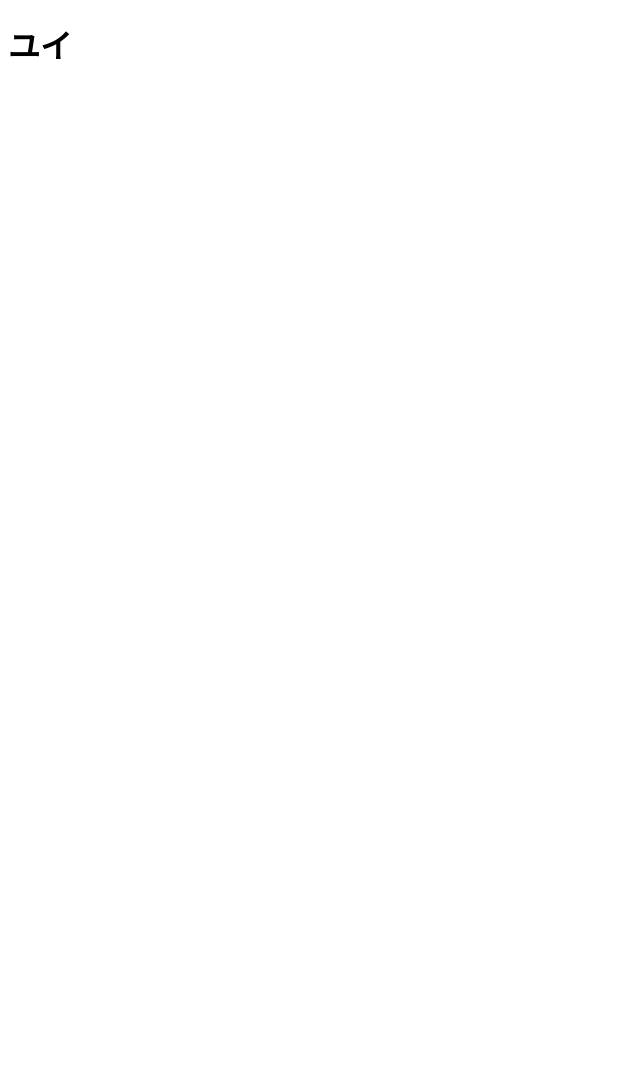
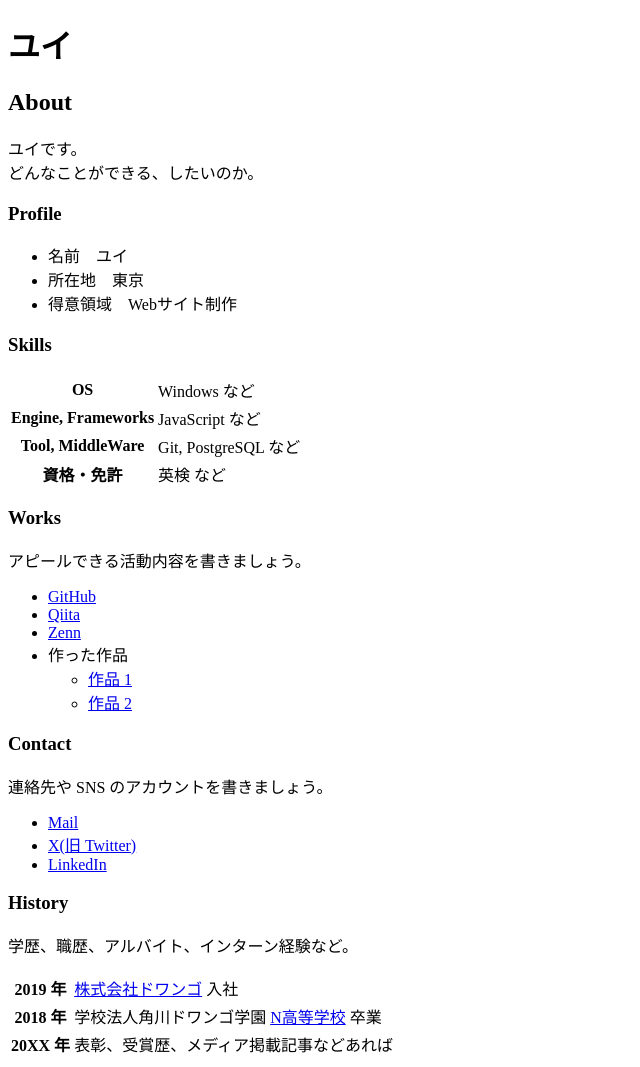
Before and after one commit to Yui-1219/Yui-1219.github.io, a plain HTML site: page index.html in a window 1280 px wide. Shown: the whole page, without its empty margins (0-640 px from the left). Before the commit the page ends 800 px from the top, so only its background shows below. Drawn offline with Linux system fonts and the light colour scheme.

Commit message:
ポートフォリオに必要な情報を追加

```diff
--- a/index.html
+++ b/index.html
@@ -7,5 +7,79 @@
   </head>
   <body>
     <h1>ユイ</h1>
+
+    <h2>About</h2>
+    <p>
+      ユイです。<br>
+      どんなことができる、したいのか。
+    </p>
+
+    <h3>Profile</h3>
+    <ul>
+      <li>名前　ユイ</li>
+      <li>所在地　東京</li>
+      <li>得意領域　Webサイト制作</li>
+    </ul>
+
+    <h3>Skills</h3>
+    <table>
+      <tr>
+        <th>OS</th>
+        <td>Windows など</td>
+      </tr>
+      <tr>
+        <th>Engine, Frameworks</th>
+        <td>JavaScript など</td>
+      </tr>
+      <tr>
+        <th>Tool, MiddleWare</th>
+        <td>Git, PostgreSQL など</td>
+      </tr>
+      <tr>
+        <th>資格・免許</th>
+        <td>英検 など</td>
+      </tr>
+    </table>
+
+    <h3>Works</h3>
+    <p>アピールできる活動内容を書きましょう。</p>
+    <ul>
+      <li><a href="https://github.com/">GitHub</a></li>
+      <li><a href="https://qiita.com/">Qiita</a></li>
+      <li><a href="https://zenn.dev/">Zenn</a></li>
+      <li>
+        作った作品
+        <ul>
+          <li><a href="https://example.com/">作品 1</a></li>
+          <li><a href="https://example.com/">作品 2</a></li>
+        </ul>
+      </li>
+    </ul>
+
+    <h3>Contact</h3>
+    <p>連絡先や SNS のアカウントを書きましょう。</p>
+    <ul>
+      <li><a href="mailto:name@example.com">Mail</a></li>
+      <li><a href="https://twitter.com/n_yobikou">X(旧 Twitter)</a></li>
+      <li><a href="https://www.linkedin.com/">LinkedIn</a></li>
+    </ul>
+
+    <h3>History</h3>
+    <p>学歴、職歴、アルバイト、インターン経験など。</p>
+    <table>
+      <tr>
+        <th>2019 年</th>
+        <td><a href="https://dwango.co.jp/">株式会社ドワンゴ</a> 入社</td>
+      </tr>
+      <tr>
+        <th>2018 年</th>
+        <td>学校法人角川ドワンゴ学園 <a href="https://nnn.ed.jp/">N高等学校</a> 卒業</td>
+      </tr>
+      <tr>
+        <th>20XX 年</th>
+        <td>表彰、受賞歴、メディア掲載記事などあれば</td>
+      </tr>
+    </table>
+
   </body>
 </html>
```
